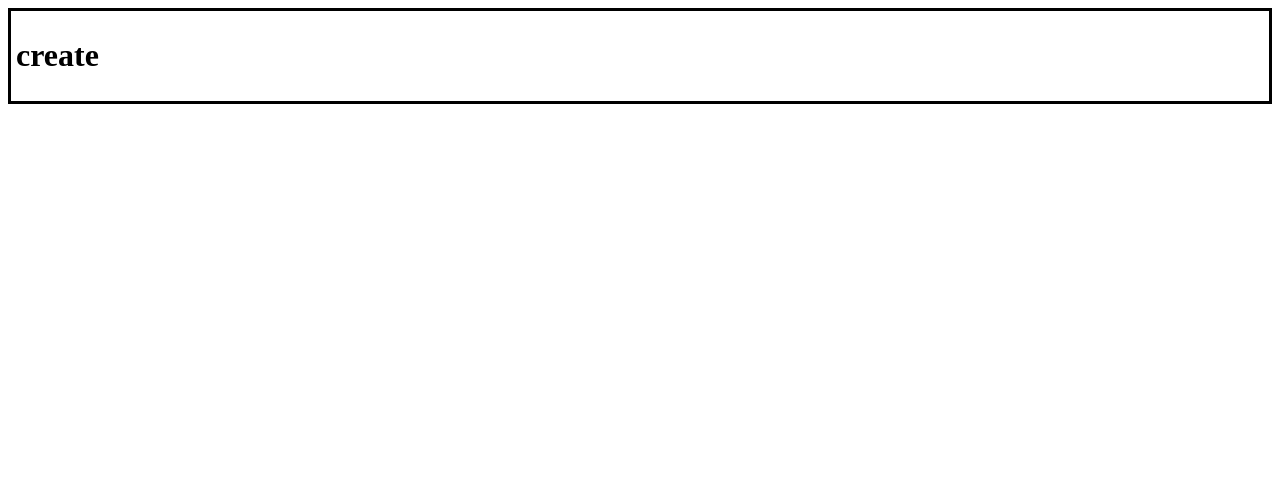
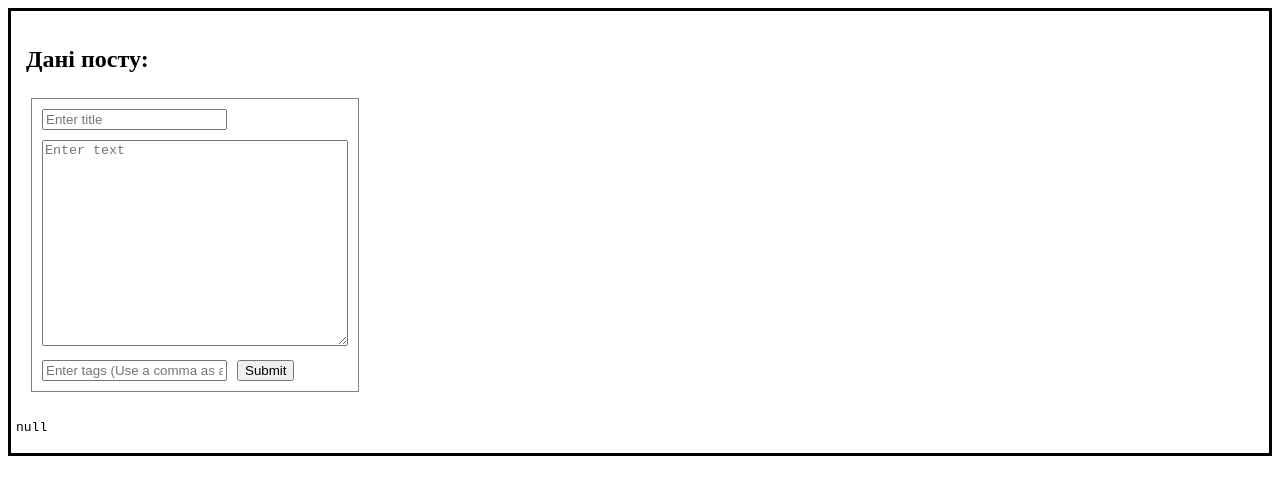
Before and after one commit to korlak/SteamCheck, a React (Create React App) app in the folder frontend/: page /posts/create in a window 1280 px wide. Shown: the top 494 px of the page. Built offline with nearby package versions, Linux system fonts and the light colour scheme.

Commit message:
createPost

```diff
--- a/frontend/src/index.css
+++ b/frontend/src/index.css
@@ -31,7 +31,7 @@ form {
     flex-direction: column;
     padding: 10px;
 }
-form input{
+form input,textarea{
     margin: 5px;
 }
 .post{
--- a/frontend/src/links/createPost.jsx
+++ b/frontend/src/links/createPost.jsx
@@ -1,7 +1,67 @@
+import { useState } from "react";
 export default function CreatePost() {
+
+    const [message, setMessage] = useState('');
+    const [responseData, setResponseData] = useState(null);
+
+    const [title, setTitle] = useState(null)
+    const [text, setText] = useState(null)
+    const [tags, setTags] = useState(null)
+
+
+    const handleSubmit = async (e) => {
+        e.preventDefault();
+
+        const token = localStorage.getItem('token');
+        try {
+            const response = await fetch('http://localhost:3001/posts/create', {
+                method: 'POST',
+                headers: {
+                    Authorization: `Bearer ${token}`,
+                    'Content-Type': 'application/json', // Додано Content-Type
+                },
+                body: JSON.stringify({
+                    title: title,
+                    text: text,
+                    imageUrl: 'nice',
+                    tags: tags.split(',').map(tag => tag.trim()),
+                })
+            });
+            setResponseData(response)
+
+            const msg = await response.json();
+            if (response.ok) {
+                setMessage('Файл успішно завантажено');
+            } else {
+                setMessage(msg.message || 'Щось пішло не так');
+            }
+        } catch (error) {
+            console.error('Помилка при завантаженні файлу:', error);
+            setMessage('Сталася помилка при завантаженні файлу');
+        }
+    };
+
     return (
-        <div className='content'>
-            <h1>create</h1>
+        <div className="content">
+            <form onSubmit={handleSubmit}>
+                <div>
+                    <h2>Дані посту:</h2>
+                    <div className='post'>
+                        <input placeholder="Enter title" type="text" onChange={(e) => setTitle(e.target.value)} />
+
+                        <textarea placeholder="Enter text" onChange={(e) => setText(e.target.value)}></textarea>
+
+                        <input placeholder="Enter tags (Use a comma as a separator)" type="text" onChange={(e) => setTags(e.target.value)} />
+
+                        <input type="submit" onChange={handleSubmit} />
+
+                        <br />
+                    </div>
+                </div>
+            </form>
+            {message && <p>{message}</p>}
+            <pre>{JSON.stringify(responseData, null, 2)}</pre>
+
         </div>
-    )
+    );
 }
```
Also changed, not shown: 2 other files (tests, documents, lock files or other folders).
